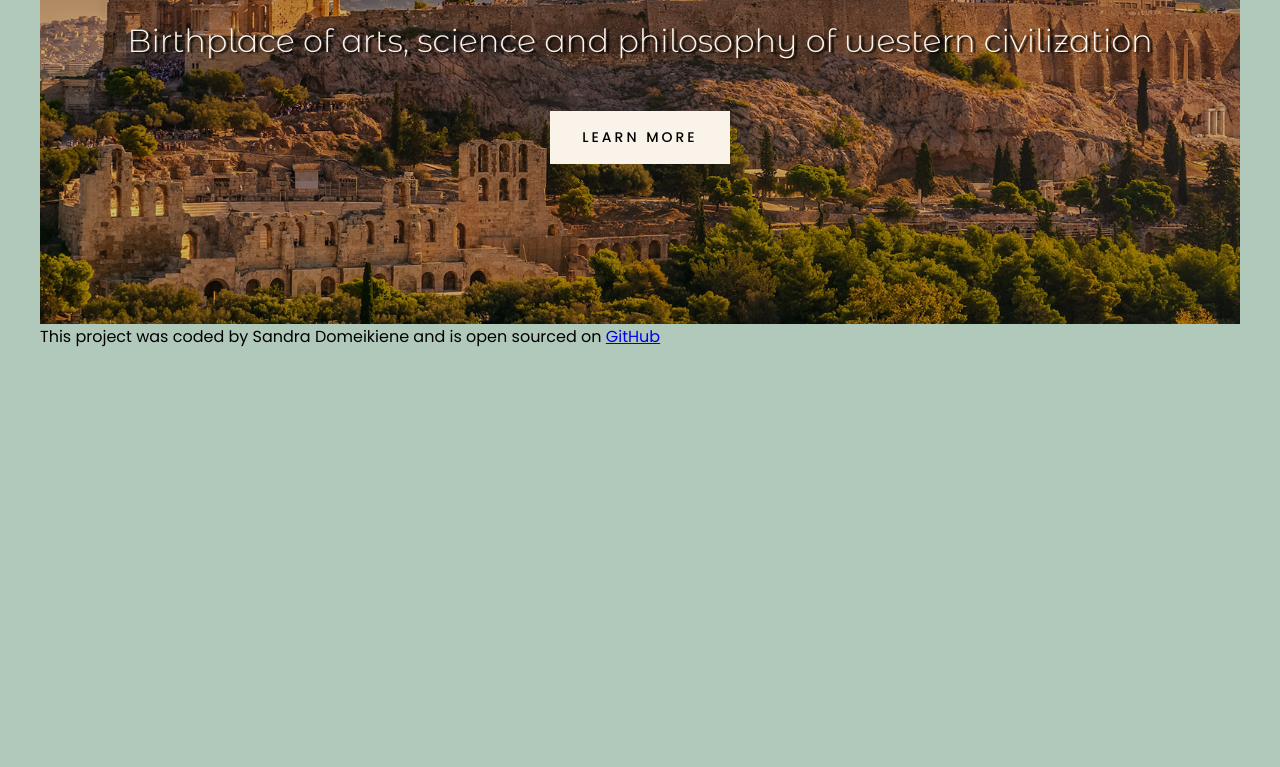
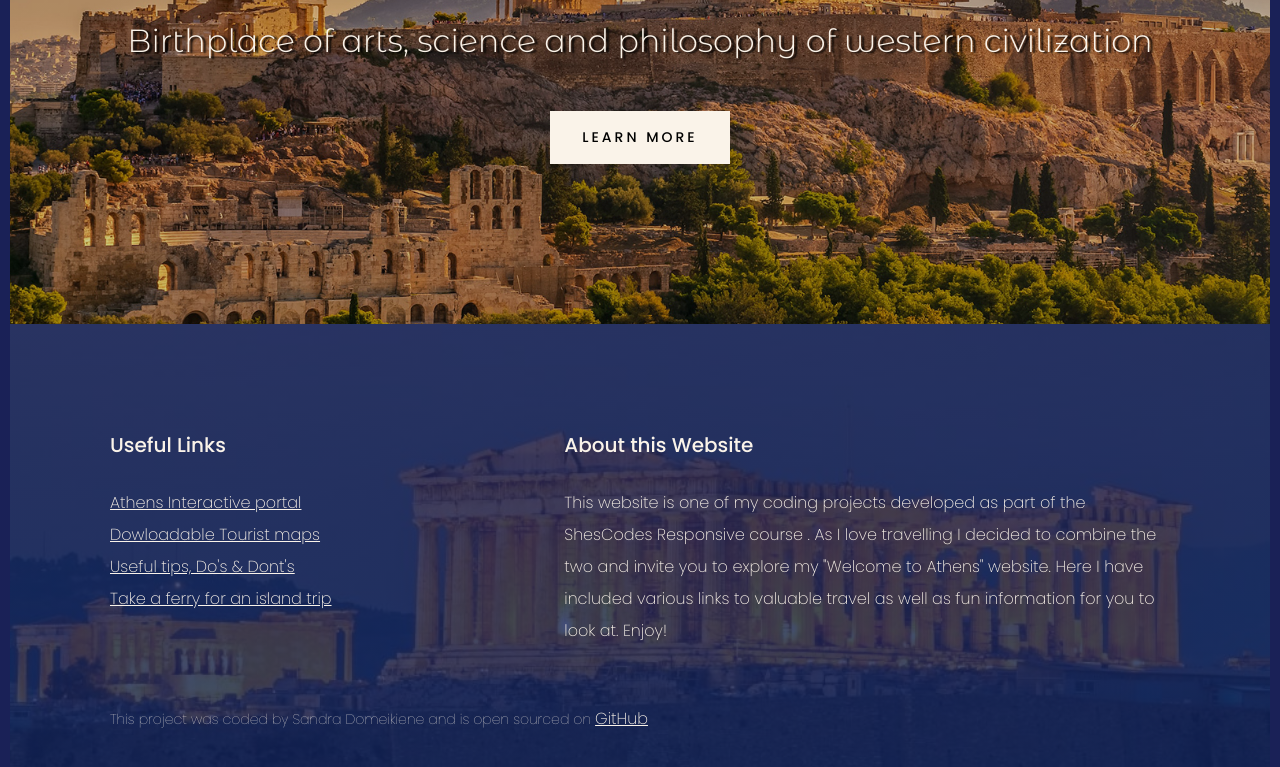
Before and after one commit to sanddot/Project-Travel, a plain HTML site: page index.html in a window 1280 px wide. Shown: the part 379-1146 px from the top of the page. Before the commit the page ends 800 px from the top, so only its background shows below. Drawn offline with Linux system fonts and the light colour scheme.

Commit message:
Added footer content and css

```diff
--- a/index.html
+++ b/index.html
@@ -34,10 +34,53 @@
         </h2>
         <a href="#info">Learn more</a>
       </header>
-      <footer>
+    </div>
+    <footer>
+      <section class="grid">
+        <div>
+          <h4>Useful Links</h4>
+          <ul>
+            <li>
+              <a href="https://www.introducingathens.com/map/" target="_blank"
+                >Athens Interactive portal</a
+              >
+            </li>
+            <li>
+              <a
+                href="https://maps-athens.com/maps-athens-tourist/"
+                target="_blank"
+                >Dowloadable Tourist maps</a
+              >
+            </li>
+            <li>
+              <a
+                href="https://www.thisisathens.org/useful-tips/dos-donts"
+                target="_blank"
+                >Useful tips, Do's & Dont's</a
+              >
+            </li>
+            <li>
+              <a href="https://www.ferryhopper.com/en/#/" target="_blank"
+                >Take a ferry for an island trip</a
+              >
+            </li>
+          </ul>
+        </div>
+        <div>
+          <h4>About this Website</h4>
+          <p>
+            This website is one of my coding projects developed as part of the
+            ShesCodes Responsive course . As I love travelling I decided to
+            combine the two and invite you to explore my "Welcome to Athens"
+            website. Here I have included various links to valuable travel as
+            well as fun information for you to look at. Enjoy!
+          </p>
+        </div>
+      </section>
+      <div class="signature-line">
         This project was coded by Sandra Domeikiene and is open sourced on
         <a href="https://github.com/sanddot/Project-Travel">GitHub</a>
-      </footer>
-    </div>
+      </div>
+    </footer>
   </body>
 </html>
--- a/src/styles.css
+++ b/src/styles.css
@@ -2,19 +2,16 @@
   --heading-font-family: "Montserrat Alternates", sans-serif;
   --default-font-family: "Poppins", sans-serif;
 }
-
 body {
   font-family: var(--default-font-family);
   font-style: normal;
-  background-color: rgb(177, 201, 187);
+  background-color: rgb(26, 33, 87);
   margin: 10px;
 }
-
 .container {
-  max-width: 1200px;
+  max-width: 1400px;
   margin: 0 auto;
 }
-
 header {
   background-image: linear-gradient(rgba(0, 0, 0, 0.2), rgba(0, 0, 0, 0.2)),
     url("../images/Athens.jpg");
@@ -25,7 +22,6 @@ header {
   padding: 160px 0;
   margin: 0;
 }
-
 header h1 {
   font-family: var(--heading-font-family);
   font-style: normal;
@@ -35,7 +31,6 @@ header h1 {
   line-height: 1.5;
   margin: 20px 0;
 }
-
 header h2 {
   font-family: var(--heading-font-family);
   font-style: normal;
@@ -45,13 +40,11 @@ header h2 {
   line-height: 1.5;
   margin-bottom: 10px;
 }
-
 header h3 {
   font-size: 20px;
   text-shadow: 3px 1px 2px black;
   letter-spacing: 5px;
 }
-
 header a {
   font-size: 14px;
   font-weight: 500;
@@ -65,8 +58,52 @@ header a {
   display: inline-block;
   margin-top: 36px;
 }
+.grid {
+  display: grid;
+  grid-template-columns: 3fr 4fr;
+}
+footer {
+  background-image: linear-gradient(
+      rgba(26, 33, 87, 0.8),
+      rgba(17, 36, 94, 0.8)
+    ),
+    url("/images/athens-greece-footer2.jpg");
+  background-repeat: no-repeat;
+  background-size: cover;
+  color: rgb(250, 243, 233);
+  padding: 80px 100px 40px;
+}
+footer h4 {
+  font-size: 20px;
+  font-weight: 500;
+  line-height: 1.5;
+}
+footer p {
+  font-size: 16px;
+  font-weight: 200;
+  line-height: 2;
+}
+footer ul {
+  padding: 0;
+}
+footer li {
+  list-style: none;
+  margin: 0;
+  padding: 0;
+}
+footer a {
+  color: rgb(250, 243, 233);
+  font-size: 16px;
+  font-weight: 200;
+  line-height: 2;
+}
+.signature-line {
+  font-size: 14px;
+  font-weight: 100;
+  padding-top: 40px;
+}
 
-@media (max-width: 768px) {
+@media (max-width: 900px) {
   header {
     padding: 60px 0;
   }
@@ -79,4 +116,11 @@ header a {
   header h3 {
     font-size: 12px;
   }
+  .grid {
+    grid-template-columns: 1fr;
+  }
+  footer {
+    padding: 20px;
+    text-align: center;
+  }
 }
```
Also changed, not shown: images/athens-footer.jpg (added), images/athens-greece-footer2.jpg (added).
